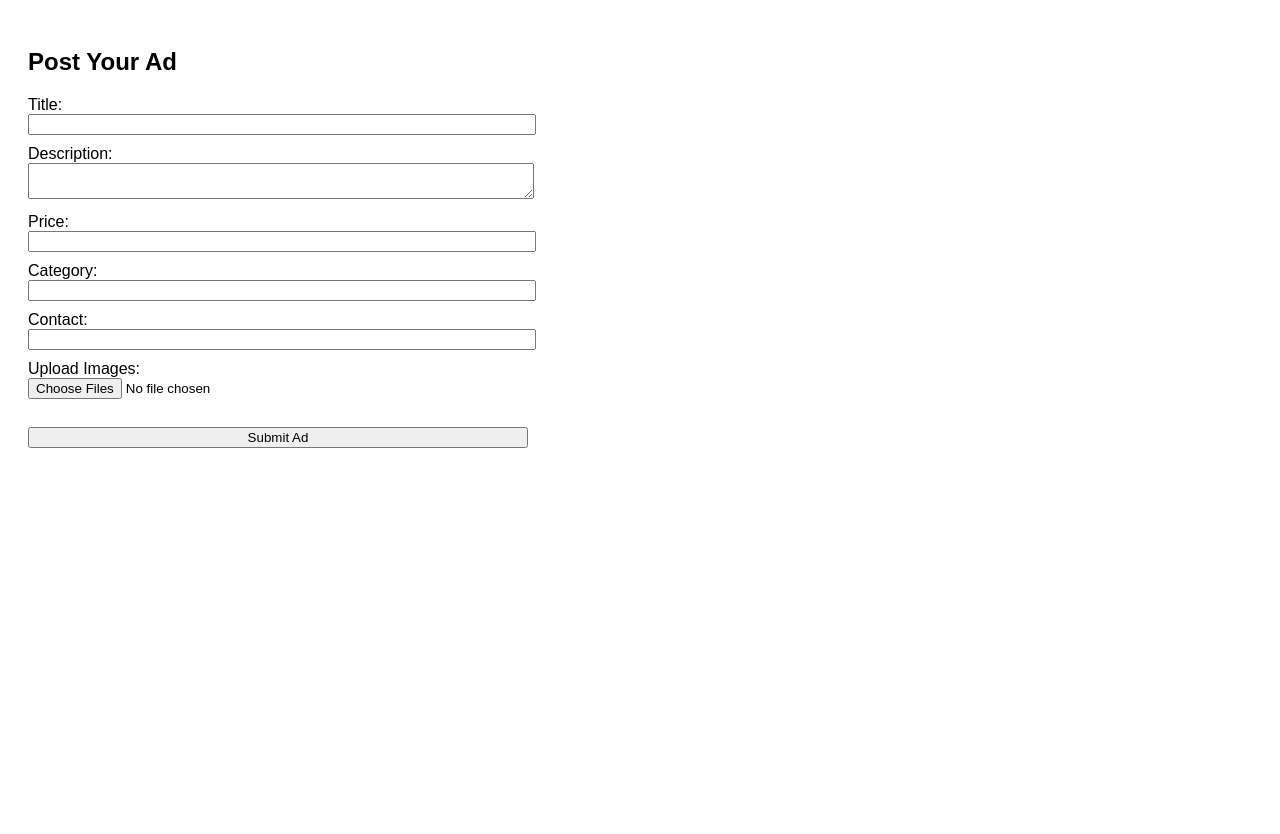
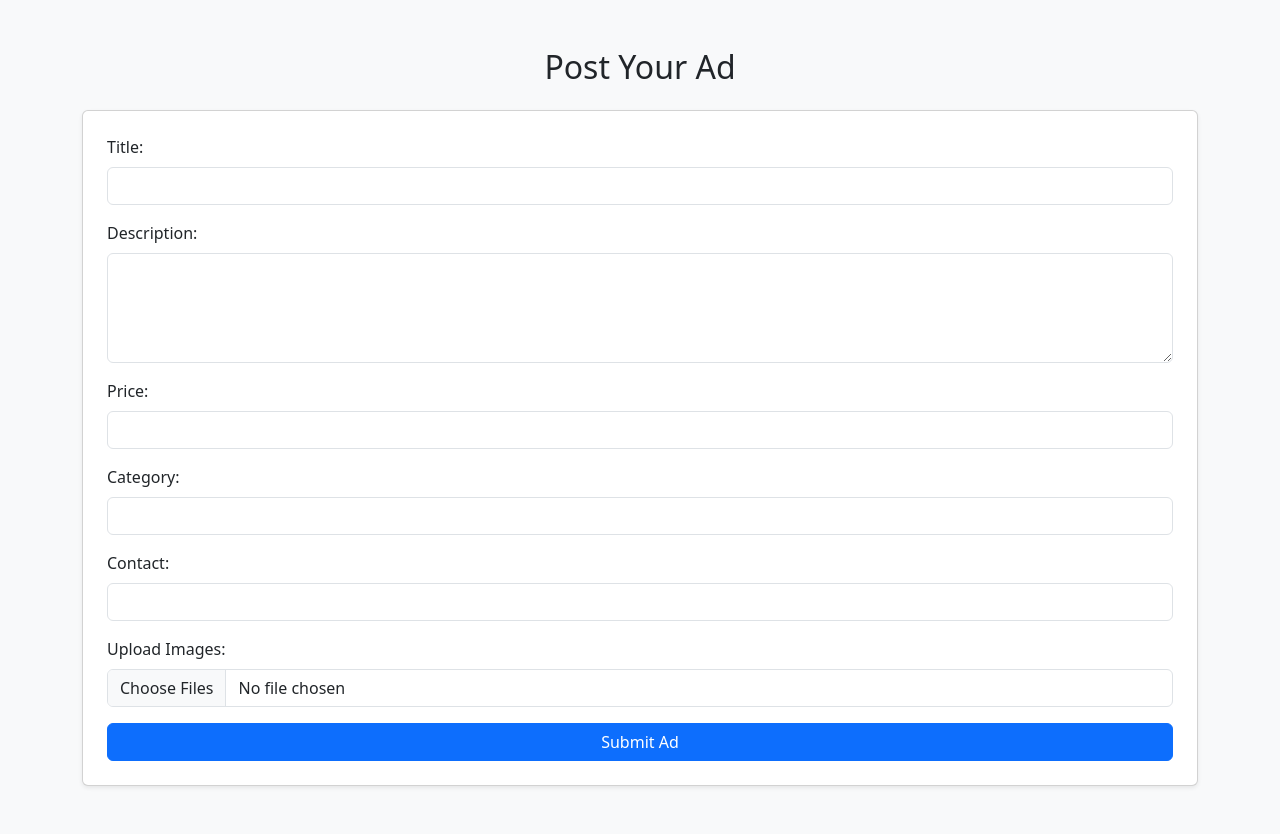
Before and after one commit to Lennon2006/clicknbuy, a Flask app: page /post in a window 1280 px wide. Before the commit the page ends 448 px from the top, so only its background shows below. Run offline with Flask 3, Linux system fonts and the light colour scheme.

Commit message:
Update templates for improved UI and functionality

```diff
--- a/templates/post.html
+++ b/templates/post.html
@@ -1,44 +1,47 @@
 <!DOCTYPE html>
-<html>
+<html lang="en">
 <head>
-    <title>Post an Ad - Click N Buy</title>
-    <style>
-        body {
-            font-family: Arial, sans-serif;
-            padding: 20px;
-        }
-        form {
-            max-width: 500px;
-        }
-        input, textarea {
-            width: 100%;
-            margin-bottom: 10px;
-        }
-    </style>
+    <meta charset="UTF-8">
+    <meta name="viewport" content="width=device-width, initial-scale=1.0">
+    <title>Post an Ad - Click n Buy</title>
+    <link href="https://cdn.jsdelivr.net/npm/bootstrap@5.3.3/dist/css/bootstrap.min.css" rel="stylesheet">
 </head>
-<body>
-    <h2>Post Your Ad</h2>
-    <form method="POST" action="/post" enctype="multipart/form-data">
-        <label for="title">Title:</label>
-        <input type="text" name="title" id="title" required>
+<body class="bg-light">
+    <div class="container py-5">
+        <h2 class="text-center mb-4">Post Your Ad</h2>
+        <form method="POST" action="/post" enctype="multipart/form-data" class="card p-4 shadow-sm">
+            <div class="mb-3">
+                <label for="title" class="form-label">Title:</label>
+                <input type="text" name="title" id="title" class="form-control" required>
+            </div>
 
-        <label for="description">Description:</label>
-        <textarea name="description" id="description" required></textarea>
+            <div class="mb-3">
+                <label for="description" class="form-label">Description:</label>
+                <textarea name="description" id="description" class="form-control" rows="4" required></textarea>
+            </div>
 
-        <label for="price">Price:</label>
-        <input type="text" name="price" id="price" required>
+            <div class="mb-3">
+                <label for="price" class="form-label">Price:</label>
+                <input type="text" name="price" id="price" class="form-control" required>
+            </div>
 
-        <label for="category">Category:</label>
-        <input type="text" name="category" id="category" required>
+            <div class="mb-3">
+                <label for="category" class="form-label">Category:</label>
+                <input type="text" name="category" id="category" class="form-control" required>
+            </div>
 
-        <label for="contact">Contact:</label>
-        <input type="text" name="contact" id="contact" required>
+            <div class="mb-3">
+                <label for="contact" class="form-label">Contact:</label>
+                <input type="text" name="contact" id="contact" class="form-control" required>
+            </div>
 
-        <label for="images">Upload Images:</label>
-        <input type="file" name="images" id="images" accept="image/*" multiple>
+            <div class="mb-3">
+                <label for="images" class="form-label">Upload Images:</label>
+                <input type="file" name="images" id="images" class="form-control" accept="image/*" multiple>
+            </div>
 
-        <br><br>
-        <input type="submit" value="Submit Ad">
-    </form>
+            <button type="submit" class="btn btn-primary w-100">Submit Ad</button>
+        </form>
+    </div>
 </body>
 </html>
```
Also changed, not shown: templates/edit.html (+53 -55 lines).
